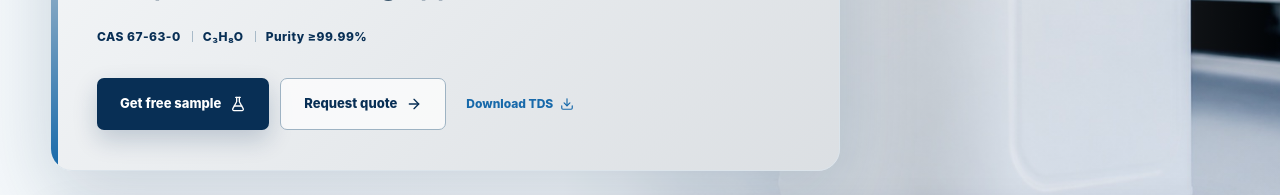
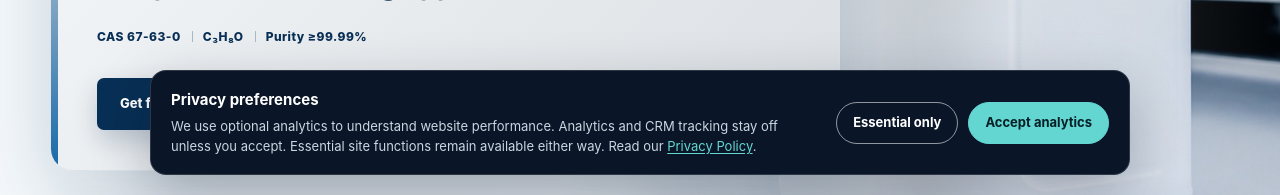
Before and after one commit to tiffanylicn-ship-it/lanchrom, a Next.js app: page /products/electronic-grade-ipa in a window 1280 px wide. Shown: the part 605-800 px from the top of the page. Built offline with nearby package versions, Linux system fonts and the light colour scheme; no server answers.

Commit message:
Add consent-gated analytics tracking

```diff
--- a/src/app/layout.tsx
+++ b/src/app/layout.tsx
@@ -5,6 +5,7 @@ import Navbar from "@/components/layout/Navbar";
 import Footer from "@/components/layout/Footer";
 import FloatingCTA from "@/components/layout/FloatingCTA";
 import SiteChatWidget from "@/components/layout/SiteChatWidget";
+import PrivacyConsent from "@/components/analytics/PrivacyConsent";
 import Script from "next/script";
 
 export const metadata: Metadata = {
@@ -34,6 +35,19 @@ export default function RootLayout({ children }: { children: React.ReactNode })
   return (
     <html lang="en">
       <head>
+        <Script id="google-consent-defaults" strategy="beforeInteractive">
+          {`
+            window.dataLayer = window.dataLayer || [];
+            window.gtag = window.gtag || function(){window.dataLayer.push(arguments);};
+            window.gtag('consent', 'default', {
+              ad_storage: 'denied',
+              ad_user_data: 'denied',
+              ad_personalization: 'denied',
+              analytics_storage: 'denied',
+              wait_for_update: 500
+            });
+          `}
+        </Script>
         <script
           type="application/ld+json"
           dangerouslySetInnerHTML={{ __html: JSON.stringify({
@@ -46,20 +60,6 @@ export default function RootLayout({ children }: { children: React.ReactNode })
         />
       </head>
       <body style={{ margin: 0, fontFamily: "var(--font-inter), system-ui, sans-serif" }}>
-        <Script id="hs-script" src="//js.hs-scripts.com/246539586.js" strategy="afterInteractive" />
-        {process.env.NEXT_PUBLIC_GA4_ID && (
-          <>
-            <Script async src={`https://www.googletagmanager.com/gtag/js?id=${process.env.NEXT_PUBLIC_GA4_ID}`} strategy="afterInteractive" />
-            <Script id="google-analytics" strategy="afterInteractive">
-              {`
-                window.dataLayer = window.dataLayer || [];
-                function gtag(){window.dataLayer.push(arguments);}
-                gtag('js', new Date());
-                gtag('config', '${process.env.NEXT_PUBLIC_GA4_ID}');
-              `}
-            </Script>
-          </>
-        )}
         {process.env.NEXT_PUBLIC_RECAPTCHA_SITE_KEY && (
           <Script
             src={`https://www.google.com/recaptcha/api.js?render=${process.env.NEXT_PUBLIC_RECAPTCHA_SITE_KEY}`}
@@ -71,6 +71,7 @@ export default function RootLayout({ children }: { children: React.ReactNode })
         <Footer />
         <FloatingCTA />
         <SiteChatWidget />
+        <PrivacyConsent />
       </body>
     </html>
   );
--- /dev/null
+++ b/src/components/analytics/PrivacyConsent.module.css
@@ -0,0 +1,130 @@
+.panel {
+  position: fixed;
+  z-index: 120;
+  right: 20px;
+  bottom: 20px;
+  left: 20px;
+  display: flex;
+  align-items: center;
+  justify-content: space-between;
+  gap: 24px;
+  max-width: 980px;
+  margin: 0 auto;
+  padding: 18px 20px;
+  color: #e8f5f2;
+  background: #0a1628;
+  border: 1px solid rgba(255, 255, 255, 0.14);
+  border-radius: 16px;
+  box-shadow: 0 20px 55px rgba(10, 22, 40, 0.28);
+}
+
+.copy {
+  min-width: 0;
+}
+
+.copy strong {
+  display: block;
+  margin-bottom: 4px;
+  color: #ffffff;
+  font-size: 15px;
+}
+
+.copy p {
+  margin: 0;
+  color: #cbd5e1;
+  font-size: 13px;
+  line-height: 1.55;
+}
+
+.copy a {
+  color: #63d6d2;
+  text-decoration: underline;
+  text-underline-offset: 2px;
+}
+
+.actions {
+  display: flex;
+  flex: 0 0 auto;
+  gap: 10px;
+}
+
+.primaryButton,
+.secondaryButton,
+.settingsButton {
+  min-height: 42px;
+  padding: 10px 16px;
+  border-radius: 999px;
+  font: inherit;
+  font-size: 13px;
+  font-weight: 700;
+  cursor: pointer;
+  transition: transform 160ms ease, background 160ms ease, border-color 160ms ease;
+}
+
+.primaryButton {
+  color: #041f25;
+  background: #63d6d2;
+  border: 1px solid #63d6d2;
+}
+
+.secondaryButton {
+  color: #ffffff;
+  background: transparent;
+  border: 1px solid rgba(255, 255, 255, 0.55);
+}
+
+.primaryButton:hover,
+.secondaryButton:hover,
+.settingsButton:hover {
+  transform: translateY(-1px);
+}
+
+.settingsButton {
+  position: fixed;
+  z-index: 110;
+  bottom: 14px;
+  left: 14px;
+  min-height: 36px;
+  padding: 7px 12px;
+  color: #0a1628;
+  background: rgba(255, 255, 255, 0.96);
+  border: 1px solid #cde5df;
+  box-shadow: 0 8px 24px rgba(10, 22, 40, 0.14);
+}
+
+@media (max-width: 720px) {
+  .panel {
+    right: 12px;
+    bottom: 12px;
+    left: 12px;
+    align-items: stretch;
+    flex-direction: column;
+    gap: 14px;
+    padding: 16px;
+  }
+
+  .actions {
+    display: grid;
+    grid-template-columns: 1fr 1fr;
+  }
+
+  .primaryButton,
+  .secondaryButton {
+    width: 100%;
+    padding-inline: 10px;
+  }
+}
+
+@media (max-width: 420px) {
+  .actions {
+    grid-template-columns: 1fr;
+  }
+}
+
+@media (prefers-reduced-motion: reduce) {
+  .primaryButton,
+  .secondaryButton,
+  .settingsButton {
+    transition: none;
+  }
+}
--- /dev/null
+++ b/src/components/analytics/PrivacyConsent.tsx
@@ -0,0 +1,176 @@
+"use client";
+
+import Link from "next/link";
+import { useEffect, useState } from "react";
+import styles from "./PrivacyConsent.module.css";
+
+const CONSENT_KEY = "lanchrom-cookie-consent-v1";
+const GTM_ID = process.env.NEXT_PUBLIC_GTM_ID ?? "GTM-5NS8F7FH";
+const GA4_ID = process.env.NEXT_PUBLIC_GA4_ID ?? "G-0PVLBGM9VN";
+const HUBSPOT_PORTAL_ID = "246539586";
+
+type ConsentChoice = "accepted" | "declined";
+type GoogleConsentValue = "granted" | "denied";
+
+type AnalyticsWindow = Window & {
+  dataLayer?: unknown[];
+  gtag?: (...args: unknown[]) => void;
+  lanchromAnalyticsLoaded?: boolean;
+};
+
+function analyticsWindow() {
+  return window as AnalyticsWindow;
+}
+
+function getGtag() {
+  const target = analyticsWindow();
+  target.dataLayer = target.dataLayer ?? [];
+  target.gtag = target.gtag ?? function gtag(...args: unknown[]) {
+    target.dataLayer?.push(args);
+  };
+  return target.gtag;
+}
+
+function updateGoogleConsent(analyticsStorage: GoogleConsentValue) {
+  getGtag()("consent", "update", {
+    ad_storage: "denied",
+    ad_user_data: "denied",
+    ad_personalization: "denied",
+    analytics_storage: analyticsStorage,
+  });
+}
+
+function appendExternalScript(id: string, src: string) {
+  if (document.getElementById(id)) return;
+  const script = document.createElement("script");
+  script.id = id;
+  script.async = true;
+  script.src = src;
+  document.head.appendChild(script);
+}
+
+function loadAnalyticsServices() {
+  const target = analyticsWindow();
+  if (target.lanchromAnalyticsLoaded) return;
+  target.lanchromAnalyticsLoaded = true;
+  target.dataLayer = target.dataLayer ?? [];
+
+  if (!document.getElementById("google-tag-manager")) {
+    target.dataLayer.push({ "gtm.start": Date.now(), event: "gtm.js" });
+    appendExternalScript(
+      "google-tag-manager",
+      `https://www.googletagmanager.com/gtm.js?id=${GTM_ID}`,
+    );
+  }
+
+  appendExternalScript(
+    "google-analytics",
+    `https://www.googletagmanager.com/gtag/js?id=${GA4_ID}`,
+  );
+  getGtag()("js", new Date());
+  getGtag()("config", GA4_ID, { anonymize_ip: true });
+
+  appendExternalScript(
+    "hubspot-tracking",
+    `https://js.hs-scripts.com/${HUBSPOT_PORTAL_ID}.js`,
+  );
+}
+
+function clearAnalyticsCookies() {
+  document.cookie.split(";").forEach((cookie) => {
+    const name = cookie.split("=")[0]?.trim();
+    if (
+      !name ||
+      !["_ga", "_gcl", "_hs", "__hs", "hubspotutk"].some((prefix) =>
+        name.startsWith(prefix),
+      )
+    ) return;
+    document.cookie = `${name}=; Max-Age=0; path=/; SameSite=Lax`;
+    document.cookie = `${name}=; Max-Age=0; path=/; domain=.lanchrom.com; SameSite=Lax`;
+  });
+}
+
+export default function PrivacyConsent() {
+  const [choice, setChoice] = useState<ConsentChoice | null | undefined>(undefined);
+  const [settingsOpen, setSettingsOpen] = useState(false);
+
+  useEffect(() => {
+    const stored = window.localStorage.getItem(CONSENT_KEY);
+    const initialChoice: ConsentChoice | null =
+      stored === "accepted" || stored === "declined" ? stored : null;
+
+    setChoice(initialChoice);
+    if (initialChoice === "accepted") {
+      updateGoogleConsent("granted");
+      loadAnalyticsServices();
+    } else {
+      updateGoogleConsent("denied");
+    }
+  }, []);
+
+  function saveChoice(nextChoice: ConsentChoice) {
+    window.localStorage.setItem(CONSENT_KEY, nextChoice);
+    setChoice(nextChoice);
+    setSettingsOpen(false);
+
+    if (nextChoice === "accepted") {
+      updateGoogleConsent("granted");
+      loadAnalyticsServices();
+      return;
+    }
+
+    updateGoogleConsent("denied");
+    clearAnalyticsCookies();
+  }
+
+  if (choice === undefined) return null;
+
+  const showPanel = choice === null || settingsOpen;
+
+  return (
+    <>
+      {showPanel && (
+        <section
+          className={styles.panel}
+          aria-label="Cookie preferences"
+          aria-live="polite"
+        >
+          <div className={styles.copy}>
+            <strong>Privacy preferences</strong>
+            <p>
+              We use optional analytics to understand website performance. Analytics and
+              CRM tracking stay off unless you accept. Essential site functions remain
+              available either way. Read our <Link href="/privacy">Privacy Policy</Link>.
+            </p>
+          </div>
+          <div className={styles.actions}>
+            <button
+              type="button"
+              className={styles.secondaryButton}
+              onClick={() => saveChoice("declined")}
+            >
+              Essential only
+            </button>
+            <button
+              type="button"
+              className={styles.primaryButton}
+              onClick={() => saveChoice("accepted")}
+            >
+              Accept analytics
+            </button>
+          </div>
+        </section>
+      )}
+
+      {!showPanel && (
+        <button
+          type="button"
+          className={styles.settingsButton}
+          onClick={() => setSettingsOpen(true)}
+        >
+          Cookie settings
+        </button>
+      )}
+    </>
+  );
+}
```
Also changed, not shown: src/app/privacy/page.tsx (+4 -3 lines).
